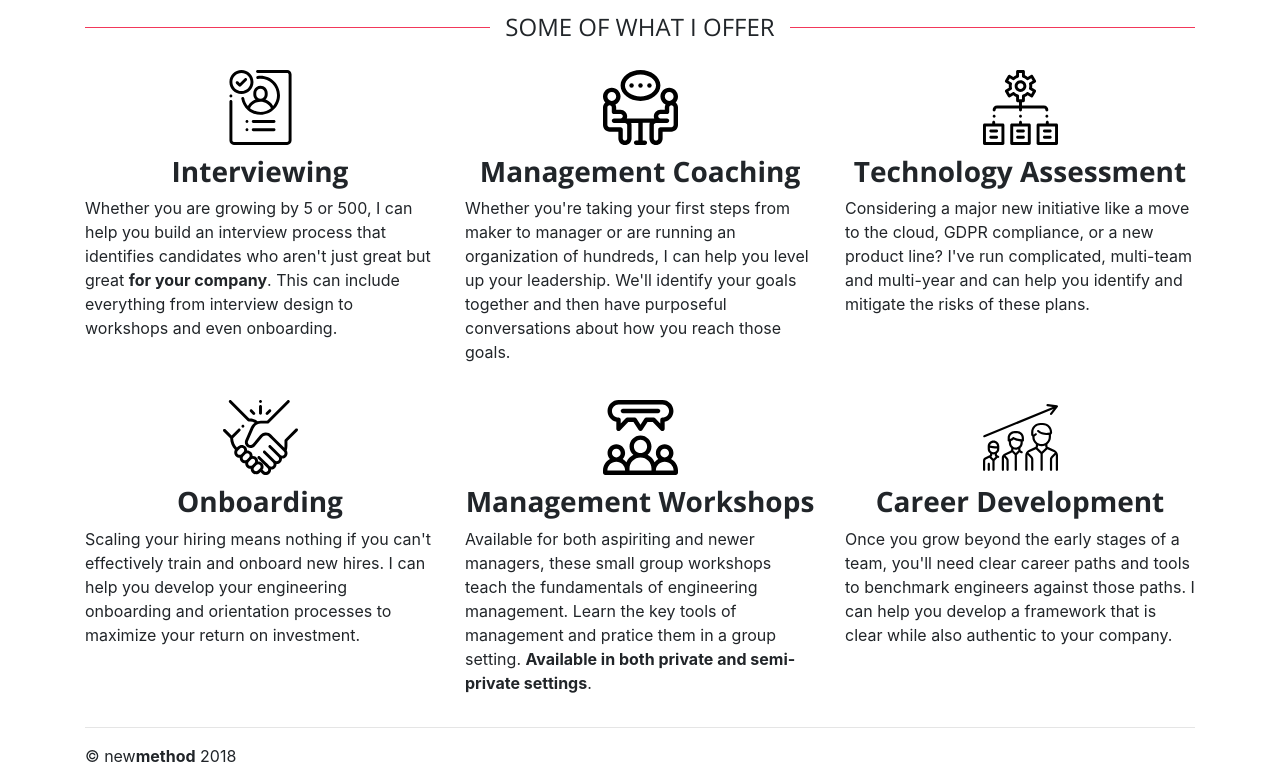
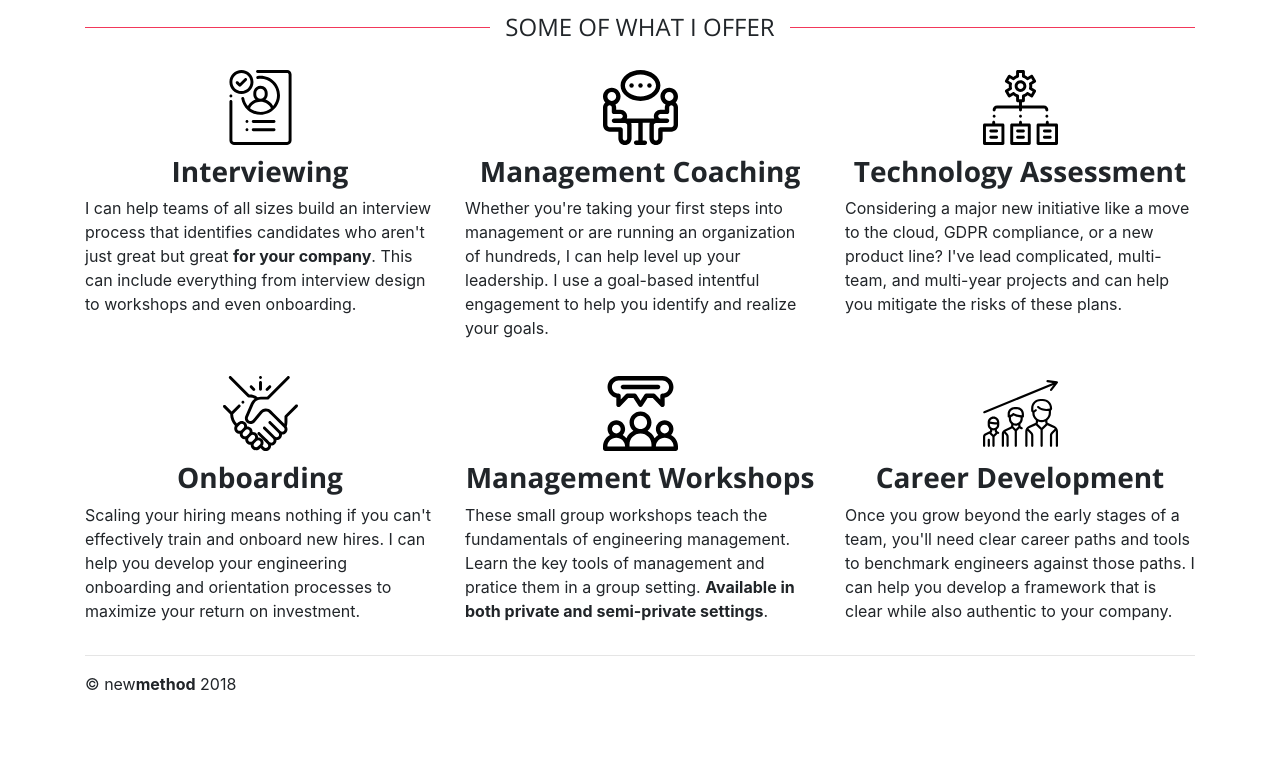
Before and after one commit to sparkertime/newmethod, a plain HTML site: page index.html in a window 1280 px wide. Shown: the part 735-1519 px from the top of the page. After the commit the page ends 1447 px from the top, so only its background shows below. Drawn offline with nearby package versions, Linux system fonts and the light colour scheme.

Commit message:
more consistent copy length

```diff
--- a/index.html
+++ b/index.html
@@ -72,17 +72,17 @@
           <div class="col-md-4">
             <img class='service-header' src='img/approved.svg'>
             <h3>Interviewing</h3>
-            <p>Whether you are growing by 5 or 500, I can help you build an interview process that identifies candidates who aren't just great but great <strong>for your company</strong>. This can include everything from interview design to workshops and even onboarding.</p>
+            <p>I can help teams of all sizes build an interview process that identifies candidates who aren't just great but great <strong>for your company</strong>. This can include everything from interview design to workshops and even onboarding.</p>
           </div>
           <div class="col-md-4">
             <img class='service-header' src='img/1-on-1.svg'>
             <h3>Management Coaching</h3>
-            <p>Whether you're taking your first steps from maker to manager or are running an organization of hundreds, I can help you level up your leadership. We'll identify your goals together and then have purposeful conversations about how you reach those goals.</p>
+            <p>Whether you're taking your first steps into management or are running an organization of hundreds, I can help level up your leadership. I use a goal-based intentful engagement to help you identify and realize your goals.</p>
           </div>
           <div class="col-md-4">
             <img class='service-header' src='img/network.svg'>
             <h3>Technology Assessment</h3>
-            <p>Considering a major new initiative like a move to the cloud, GDPR compliance, or a new product line? I've run complicated, multi-team and multi-year and can help you identify and mitigate the risks of these plans.</p>
+            <p>Considering a major new initiative like a move to the cloud, GDPR compliance, or a new product line? I've lead complicated, multi-team, and multi-year projects and can help you mitigate the risks of these plans.</p>
           </div>
           <div class="col-md-4">
             <img class='service-header' src='img/onboarding.svg'>
@@ -92,7 +92,7 @@
           <div class="col-md-4">
             <img class='service-header' src='img/discussion.svg'>
             <h3>Management Workshops</h3>
-            <p>Available for both aspiriting and newer managers, these small group workshops teach the fundamentals of engineering management. Learn the key tools of management and pratice them in a group setting. <strong>Available in both private and semi-private settings</strong>.</p>
+            <p>These small group workshops teach the fundamentals of engineering management. Learn the key tools of management and pratice them in a group setting. <strong>Available in both private and semi-private settings</strong>.</p>
           </div>
           <div class="col-md-4">
             <img class='service-header' src='img/career.svg'>
```
